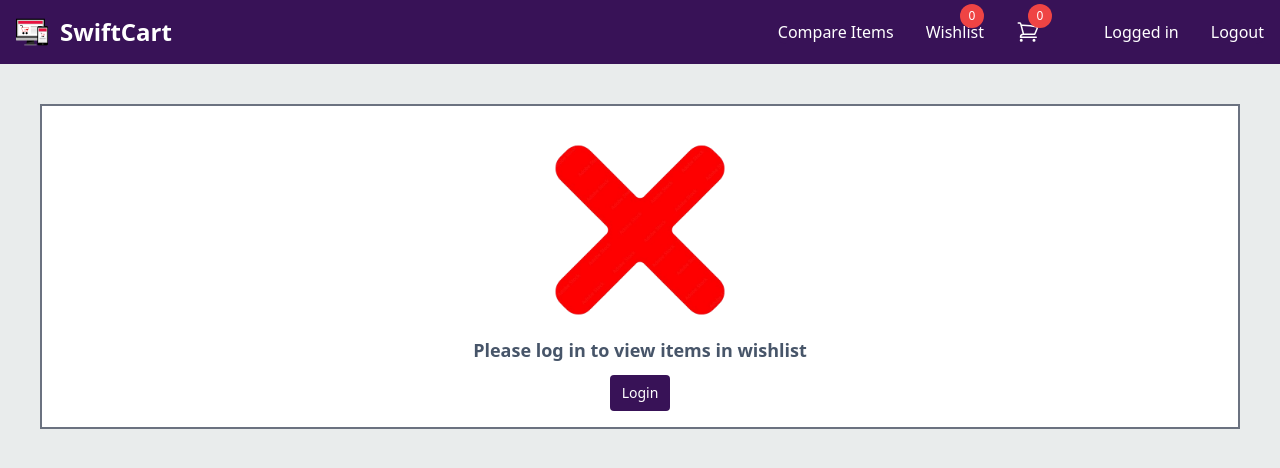
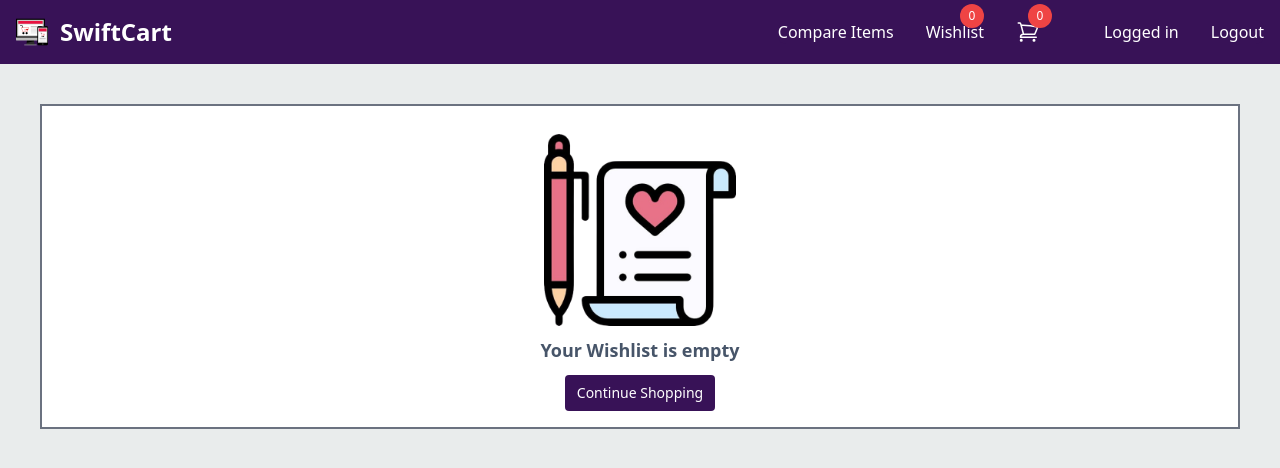
Before and after one commit to InolofatsengMotloba/JSF-Portfolio_Piece_INOMOT520_JSE2407_GroupA_INOLOFATSENG-MOTLOBA_JSF04, a Vue app: page /wishlist in a window 1280 px wide. Shown: the top 468 px of the page. Built offline with nearby package versions, Linux system fonts and the light colour scheme; sample sign-in values are in the browser's storage.

Commit message:
Update Wishlist.vue: Reformatted code & added JSDoc comments to functions

```diff
--- a/src/pages/Wishlist.vue
+++ b/src/pages/Wishlist.vue
@@ -159,23 +159,36 @@
 </template>
 
 <script>
-import { ref, computed } from "vue";
 import { useWishlistStore } from "../store/wishlistStore";
 import { useCartStore } from "../store/cartStore";
 import { storeToRefs } from "pinia";
 
 export default {
   name: "WishList",
+  computed: {
+    /**
+     * Computed property to determine if the user is logged in.
+     * @type {computed<boolean>}
+     */
+    isLoggedIn() {
+      return this.$store.getters.isLoggedIn;
+    },
+  },
   setup() {
+    // Create instances of the stores
     const wishlistStore = useWishlistStore();
     const cartStore = useCartStore();
 
+    // Convert store state to refs
     const { wishlist } = storeToRefs(wishlistStore);
 
-    const isLoggedIn = computed(() => {
-      return cartStore.isLoggedIn;
-    });
-
+    /**
+     * Adds an item to the cart and optionally removes it from the wishlist.
+     * @param {Object} item - The product to add to the cart.
+     * @param {number} item.id - The unique identifier of the product.
+     * @param {string} item.name - The name of the product.
+     * @param {number} item.price - The price of the product.
+     */
     const addToCart = (item) => {
       cartStore.addToCart(item);
       // wishlistStore.removeFromWishlist(item.id);
@@ -183,7 +196,6 @@ export default {
 
     return {
       wishlist,
-      isLoggedIn,
       removeFromWishlist: wishlistStore.removeFromWishlist,
       clearWishlist: wishlistStore.clearWishlist,
       addToCart,
```
